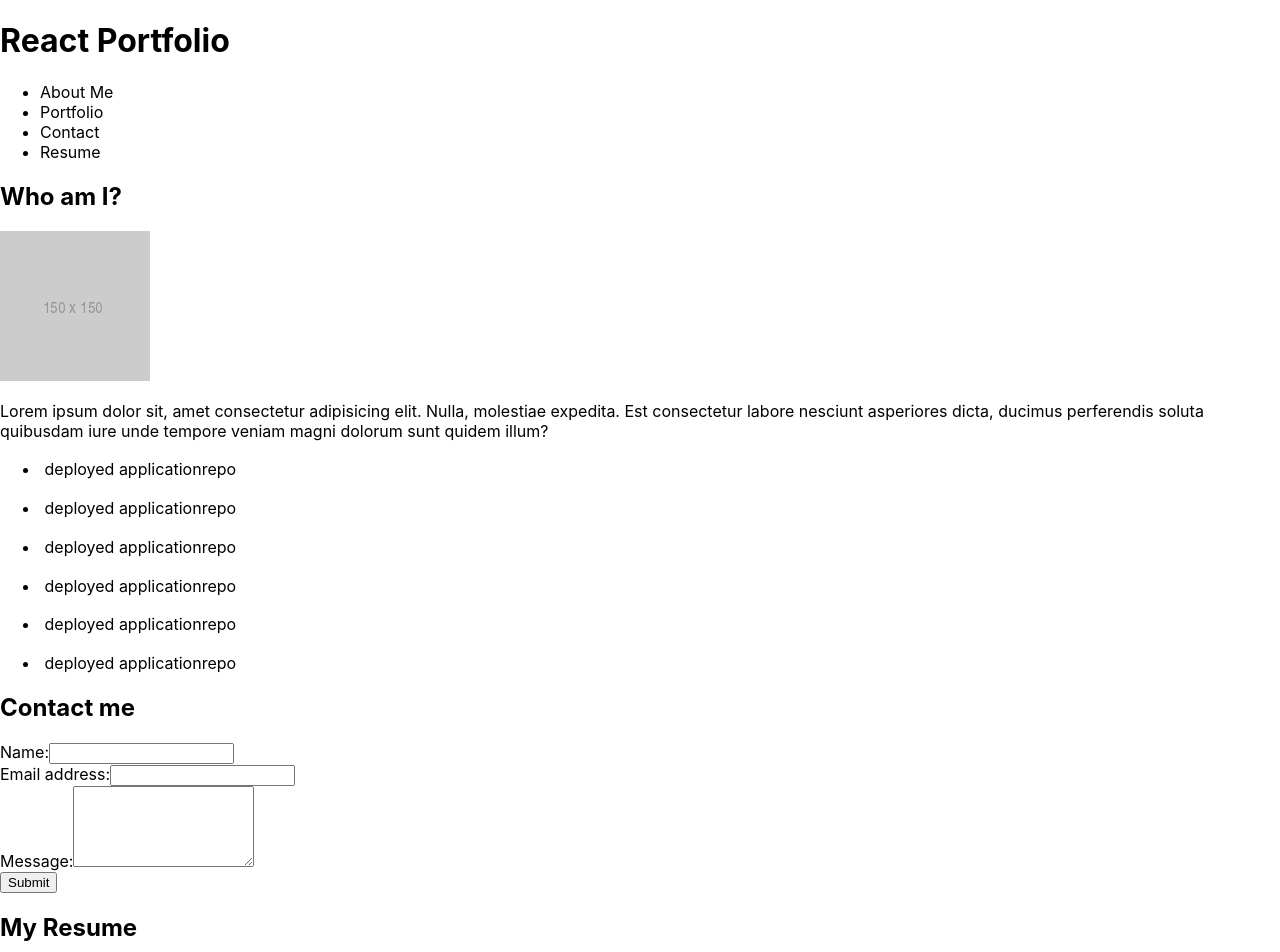
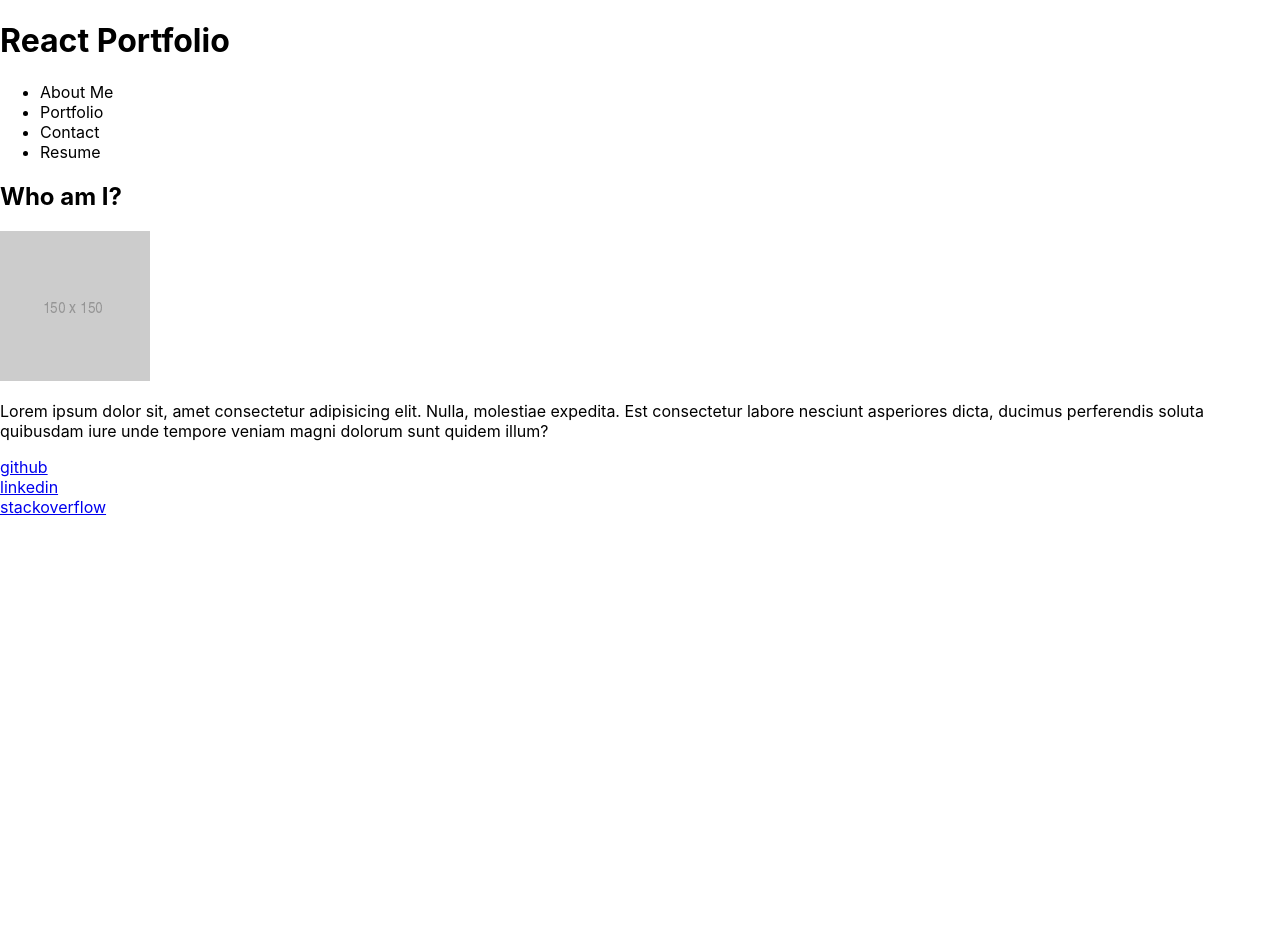
Before and after one commit to tarekyou/react-port, a React (Create React App) app: page / in a window 1280 px wide. Shown: the top 952 px of the page. After the commit the page ends 800 px from the top, so only its background shows below. Built offline with nearby package versions, Linux system fonts and the light colour scheme.

Commit message:
app js to render spa

```diff
--- a/src/App.js
+++ b/src/App.js
@@ -1,4 +1,5 @@
 import "./App.css";
+import React, { useState } from "react";
 import About from "./components/About";
 import ContactForm from "./components/Contact";
 import Footer from "./components/Footer";
@@ -7,16 +8,47 @@ import Resume from "./components/Resume";
 import Header from "./components/Header";
 
 function App() {
+  const [currentCategory, setCurrentCategory] = useState("about");
+
+  const displayCat = () => {
+    switch (currentCategory) {
+      case "about":
+        return <About />;
+      case "portfolio":
+        return <Portfolio />;
+      case "contact":
+        return <ContactForm />;
+      case "resume":
+        return <Resume />;
+      default:
+        return null;
+    }
+  };
+
   return (
     <div>
-      <Header></Header>
-      <About />
-      <Portfolio></Portfolio>
-      <ContactForm></ContactForm>
-      <Resume></Resume>
-      <Footer></Footer>
+      <div>
+        <Header
+          currentCategory={currentCategory}
+          setCurrentCategory={setCurrentCategory}
+        ></Header>
+      </div>
+      <div>
+        <div>{displayCat()}</div>
+      </div>
+      <div>
+        <Footer></Footer>
+      </div>
     </div>
   );
+  // <div>
+  //   <Header></Header>
+  //   <About />
+  //   <Portfolio></Portfolio>
+  //   <ContactForm></ContactForm>
+  //   <Resume></Resume>
+  //   <Footer></Footer>
+  // </div>
 }
 
 export default App;
```
